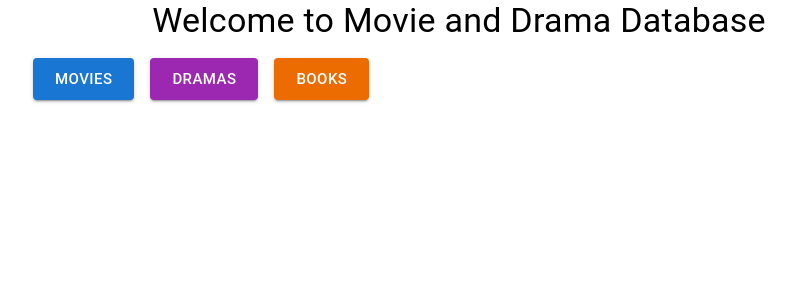
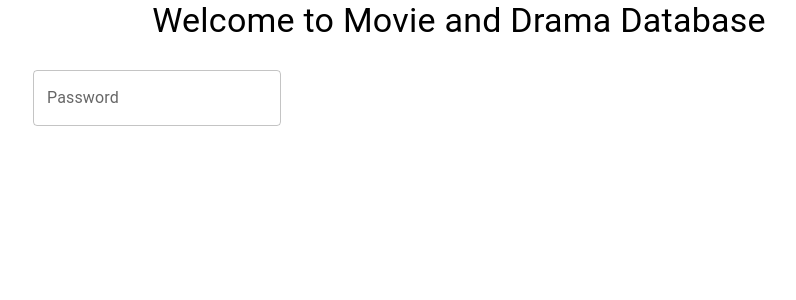
Before and after one commit to atsumaru1377/notion, a Next.js app: page / in a window 1280 px wide. Shown: the top 300 px of the page, without its empty margins (181-977 px from the left). Built offline with nearby package versions, Linux system fonts and the light colour scheme.

Commit message:
password

```diff
--- a/package.json
+++ b/package.json
@@ -16,7 +16,11 @@
     "autoprefixer": "10.4.14",
     "axios": "^1.4.0",
     "dotenv": "^16.3.1",
+    "express": "^4.18.2",
+    "express-session": "^1.17.3",
     "next": "13.4.10",
+    "passport": "^0.6.0",
+    "passport-local": "^1.0.0",
     "postcss": "8.4.26",
     "react": "18.2.0",
     "react-dom": "18.2.0",
--- a/pages/index.js
+++ b/pages/index.js
@@ -1,12 +1,32 @@
-import { Container, Typography, Button, Box } from '@mui/material';
+import { Container, Typography, Button, Box, TextField } from '@mui/material';
+import { useState, useEffect } from 'react';
 import Link from 'next/link';
+import getConfig from 'next/config';
 
 export default function Home() {
+  const { serverRuntimeConfig, publicRuntimeConfig } = getConfig();
+  const PASSWORD = serverRuntimeConfig.PASSWORD || publicRuntimeConfig.PASSWORD;
+
+  const [inputPassword, setInputPassword] = useState('');
+  const [isPasswordMatched, setIsPasswordMatched] = useState(false);
+
+  useEffect(() => {
+    console.log(PASSWORD);
+    setIsPasswordMatched(inputPassword === process.env.NEXT_PUBLIC_PASSWORD);
+  }, [inputPassword, PASSWORD]);
+
   return (
     <Container maxWidth="md" className="flex flex-col items-center justify-center h-screen space-y-4">
       <Typography variant="h4" align="center" gutterBottom>
         Welcome to Movie and Drama Database
       </Typography>
+      <TextField
+        label="Password"
+        type="password"
+        value={inputPassword}
+        onChange={(e) => setInputPassword(e.target.value)}
+      />
+      {isPasswordMatched && (
         <Box className="flex flex-col md:flex-row items-center space-y-4 md:space-y-0 md:space-x-4">
           <Link href="/movies" passHref>
             <Button
@@ -39,6 +59,7 @@ export default function Home() {
             </Button>
           </Link>
         </Box>
+      )}
     </Container>
   );
 }
```
Also changed, not shown: 1 other file (tests, documents, lock files or other folders). Lines whose indentation alone changed are shown as unchanged.
